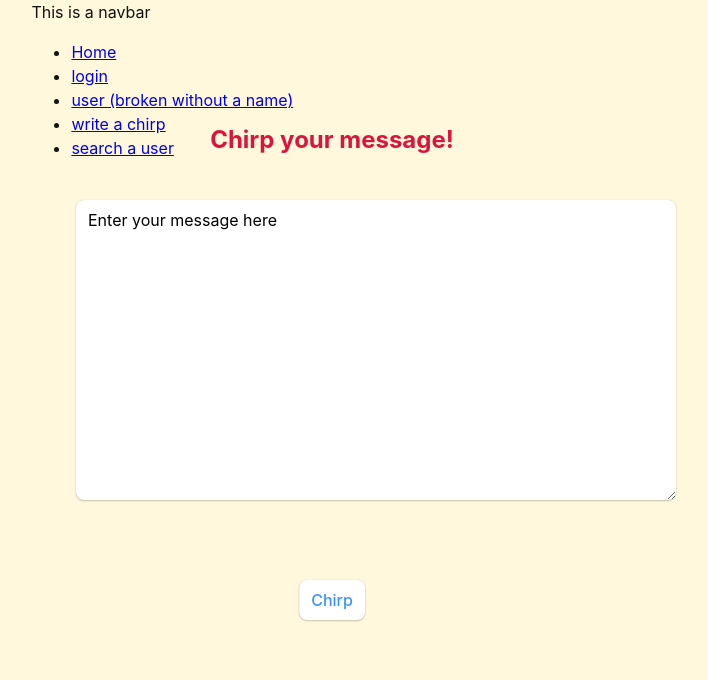
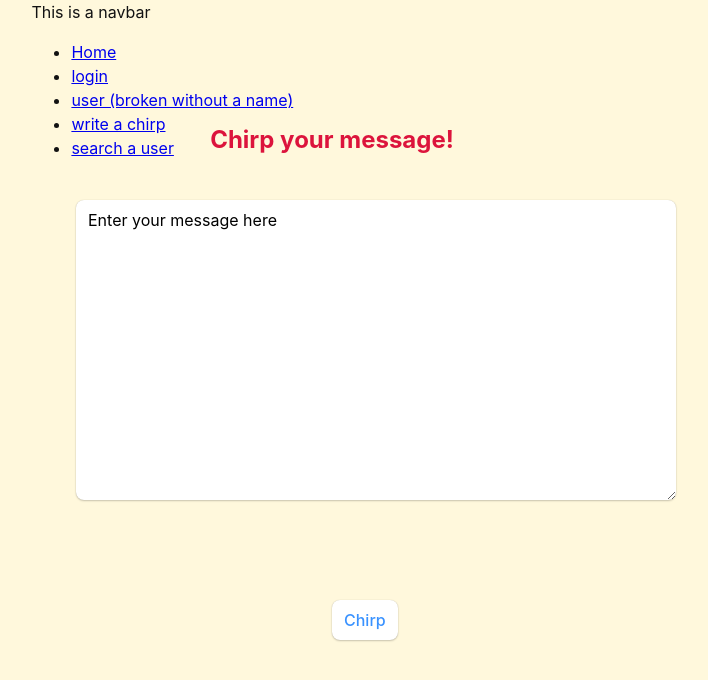
Before and after one commit to sassansh/UBChirps, a React (Vite) app in the folder Frontend/UBCChirps-frontend/: page /chirp in a window 1280 px wide. Shown: the top 680 px of the page, without its empty margins (308-1016 px from the left). Built offline with nearby package versions, Linux system fonts and the light colour scheme.

Commit message:
Fixed mistakes with the chirp button.

```diff
--- a/Frontend/UBCChirps-frontend/package.json
+++ b/Frontend/UBCChirps-frontend/package.json
@@ -9,6 +9,9 @@
     "preview": "vite preview"
   },
   "dependencies": {
+    "@emotion/react": "^11.10.5",
+    "@emotion/styled": "^11.10.5",
+    "@mui/material": "^5.11.5",
     "react": "^18.2.0",
     "react-dom": "^18.2.0",
     "react-router-dom": "^6.7.0"
--- a/Frontend/UBCChirps-frontend/src/routes/chirp.css
+++ b/Frontend/UBCChirps-frontend/src/routes/chirp.css
@@ -21,11 +21,10 @@ h2 {
 
 }
 
-button {
+.chirpButton {
     text-align: center;
     position: absolute;
     top: 75%;
     left: 50%;
     margin-right: -50%;
-    transform: translate(-50%, -50%);
 }
--- a/Frontend/UBCChirps-frontend/src/routes/chirp.jsx
+++ b/Frontend/UBCChirps-frontend/src/routes/chirp.jsx
@@ -4,7 +4,7 @@ import './chirp.css';
 
 function ChirpButton() {
     return (
-        <button>Chirp</button>
+        <button className={'chirpButton'}>Chirp</button>
     );
 }
 
```
Also changed, not shown: 1 other file (tests, documents, lock files or other folders).
